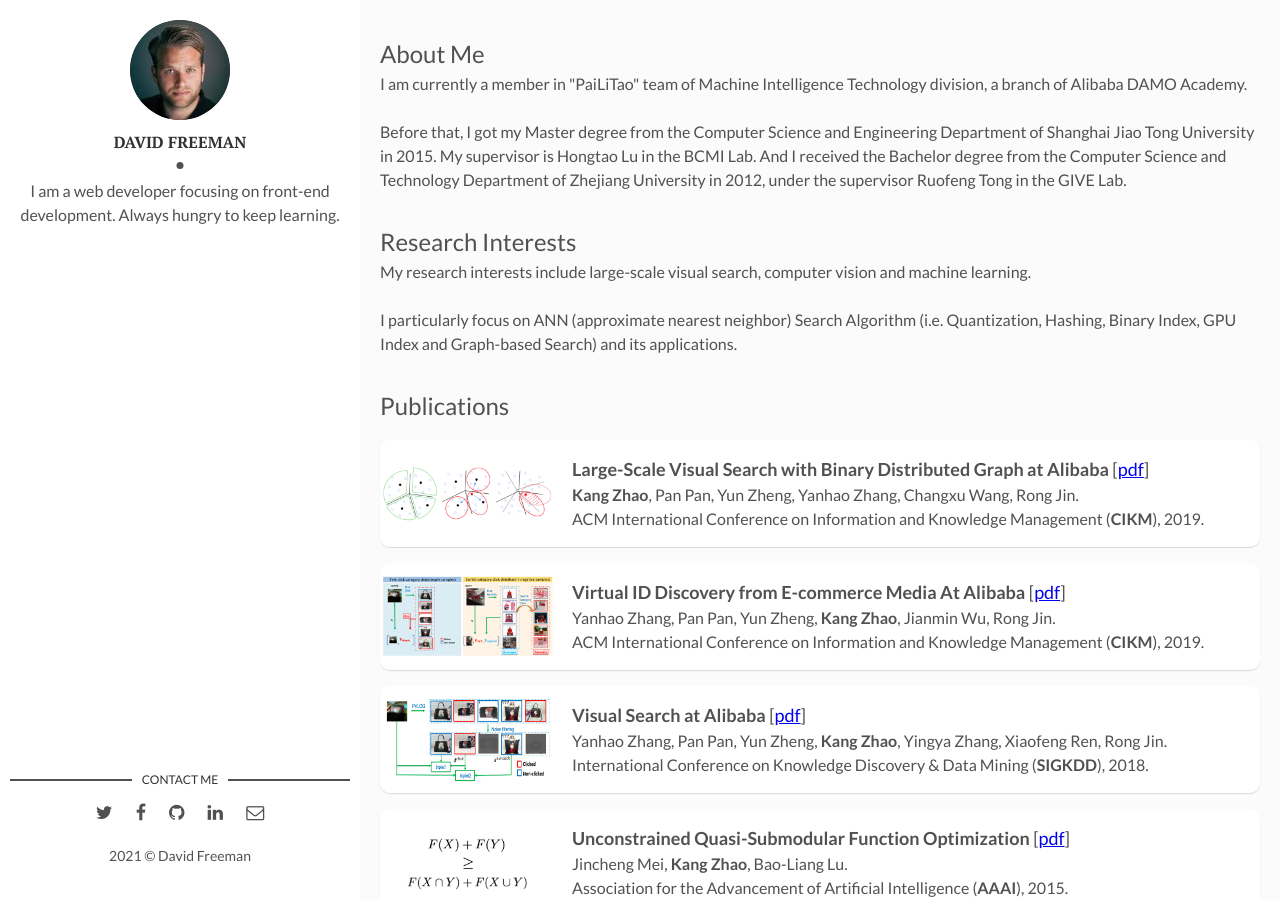
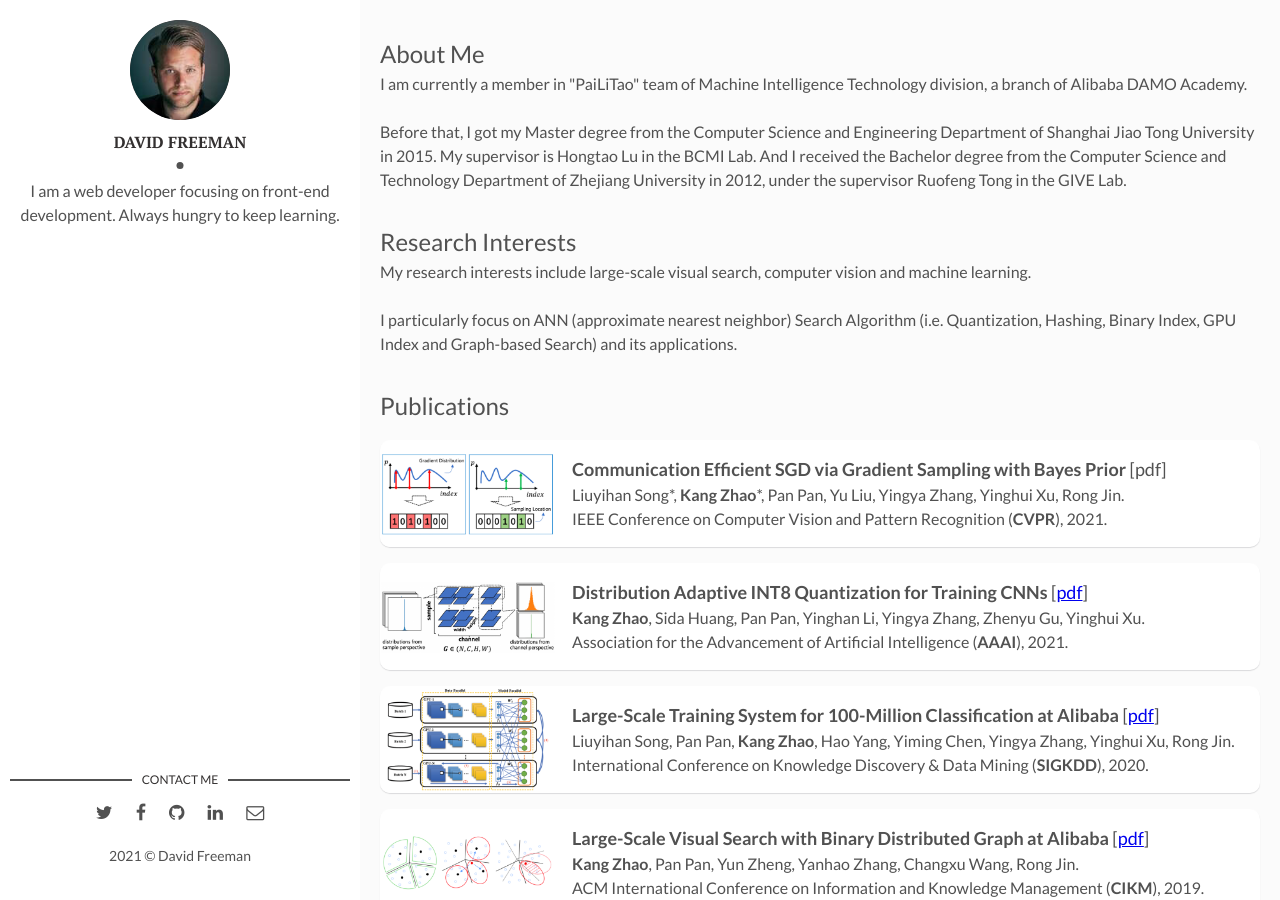
Before and after one commit to kangzhao2/kangzhao2.github.io, a Jekyll site: the page built from index.html, in a window 1280 px wide and 900 px high. Built offline with Jekyll 4.4.1, drawn with Linux system fonts in a browser that asks for light colours; the list of posts is cut into pages by our own code; some of the changed text lies outside the part shown.

Commit message:
Update index.html

```diff
--- a/index.html
+++ b/index.html
@@ -8,6 +8,27 @@ layout: main
 </p>
 <p><font size="5">Publications</font></p>
 </body>
+
+<article class="post">
+  <a class="post-thumbnail" style="background-image: url({{"/assets/img/CVPR2021.jpg"}})"></a>
+  <div class="post-content">
+    <p><font size="4"><b>Communication Efficient SGD via Gradient Sampling with Bayes Prior</b> [pdf]</font> <br>Liuyihan Song*, <b>Kang Zhao</b>*, Pan Pan, Yu Liu, Yingya Zhang, Yinghui Xu, Rong Jin. <br>IEEE Conference on Computer Vision and Pattern Recognition (<b>CVPR</b>), 2021.</p>
+  </div>
+</article>
+
+<article class="post">
+  <a class="post-thumbnail" style="background-image: url({{"/assets/img/AAAI2021.jpg"}})"></a>
+  <div class="post-content">
+    <p><font size="4"><b>Distribution Adaptive INT8 Quantization for Training CNNs</b> [<a href="https://www.aaai.org/AAAI21Papers/AAAI-7144.ZhaoK.pdf">pdf</a>]</font> <br><b>Kang Zhao</b>, Sida Huang, Pan Pan, Yinghan Li, Yingya Zhang, Zhenyu Gu, Yinghui Xu. <br>Association for the Advancement of Artificial Intelligence (<b>AAAI</b>), 2021.</p>
+  </div>
+</article>
+
+<article class="post">
+  <a class="post-thumbnail" style="background-image: url({{"/assets/img/KDD2020.jpg"}})"></a>
+  <div class="post-content">
+    <p><font size="4"><b>Large-Scale Training System for 100-Million Classification at Alibaba</b> [<a href="https://arxiv.org/pdf/2102.06025.pdf">pdf</a>]</font> <br>Liuyihan Song, Pan Pan, <b>Kang Zhao</b>, Hao Yang, Yiming Chen, Yingya Zhang, Yinghui Xu, Rong Jin. <br>International Conference on Knowledge Discovery & Data Mining (<b>SIGKDD</b>), 2020.</p>
+  </div>
+</article>
 
 <article class="post">
   <a class="post-thumbnail" style="background-image: url({{"/assets/img/CIKM2019.jpg"}})"></a>
```
Also changed, not shown: other parts of index.html (+2 -0 lines).
